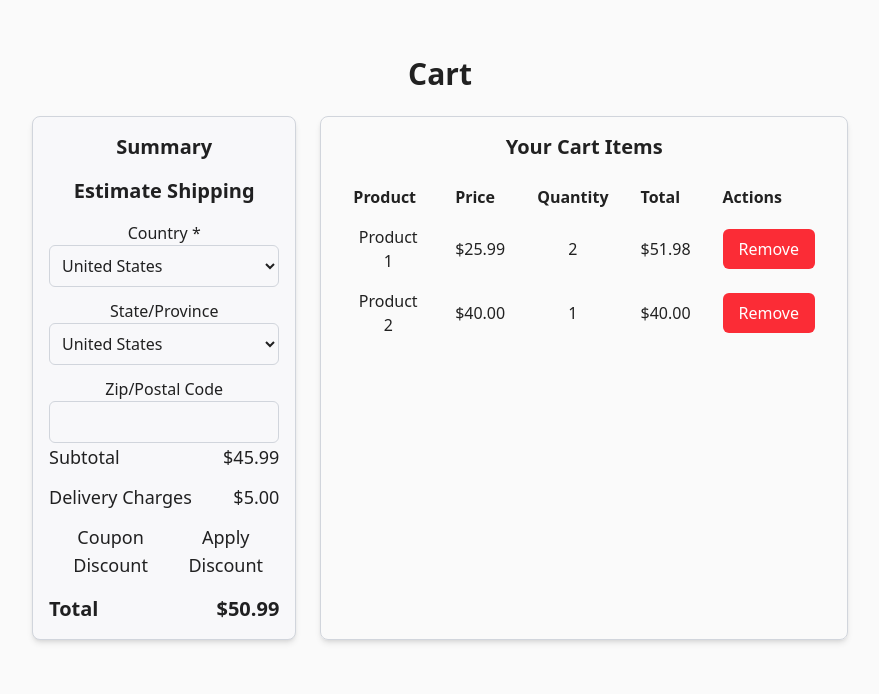
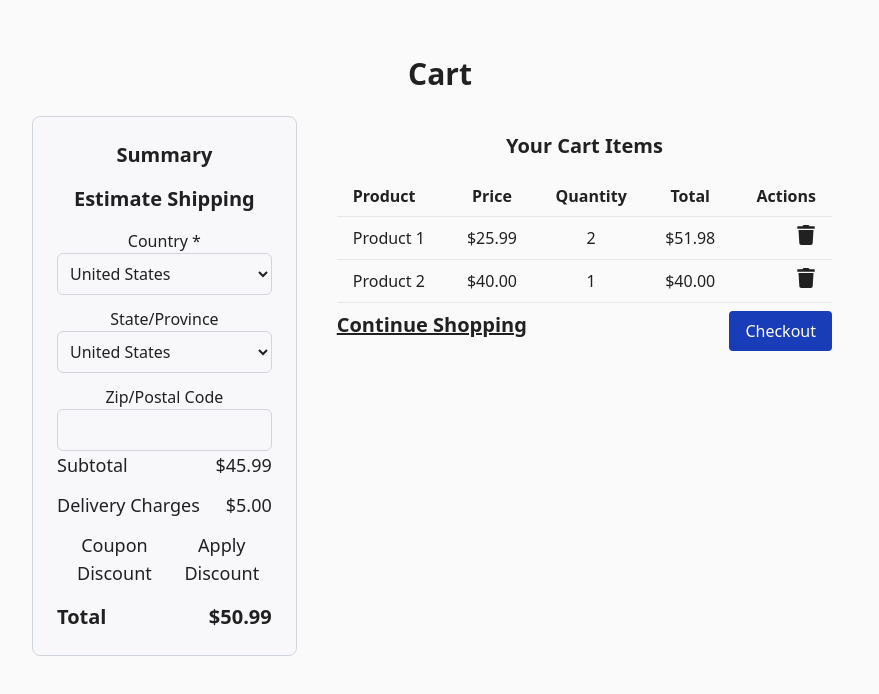
Before and after one commit to MTS-Services/React-ecommerce-frontend, a React (Vite) app: page / in a window 1280 px wide. Shown: the top 694 px of the page, without its empty margins (200-1079 px from the left). Built offline with nearby package versions, Linux system fonts and the light colour scheme.

Commit message:
fix: changes npm package

```diff
--- a/package.json
+++ b/package.json
@@ -13,6 +13,7 @@
     "@tailwindcss/vite": "^4.0.14",
     "react": "^19.0.0",
     "react-dom": "^19.0.0",
+    "react-icons": "^5.5.0",
     "react-router-dom": "^7.3.0"
   },
   "devDependencies": {
--- a/src/pages/cart/CartView.jsx
+++ b/src/pages/cart/CartView.jsx
@@ -1,4 +1,5 @@
 import React, { useState } from "react";
+import { FaTrash } from "react-icons/fa";
 
 const CartView = () => {
   return (
@@ -6,7 +7,7 @@ const CartView = () => {
       <h1 className="mb-6 text-3xl font-semibold">Cart</h1>
       <div className="flex gap-6">
         {/* Left Column: Summary */}
-        <div className="w-1/3 rounded-lg border border-gray-300 bg-[#f8f8fa] p-4 shadow-md">
+        <div className="w-1/3 rounded-lg border border-gray-300 bg-[#f8f8fa] p-6">
           <div>
             <h2 className="mb-4 text-xl font-semibold">Summary</h2>
             <h2 className="mb-4 text-xl font-semibold">Estimate Shipping</h2>
@@ -69,44 +70,53 @@ const CartView = () => {
         </div>
 
         {/* Right Column: Product Item Table */}
-        <div className="w-2/3 rounded-lg border border-gray-300 p-4 shadow-md">
+        <div className="w-2/3 space-y-2 rounded-lg p-4">
           <h2 className="mb-4 text-xl font-semibold">Your Cart Items</h2>
           <table className="w-full table-auto">
-            <thead>
+            <thead className="border-b border-b-gray-200">
               <tr>
                 <th className="px-4 py-2 text-left">Product</th>
-                <th className="px-4 py-2 text-left">Price</th>
-                <th className="px-4 py-2 text-left">Quantity</th>
-                <th className="px-4 py-2 text-left">Total</th>
-                <th className="px-4 py-2 text-left">Actions</th>
+                <th className="px-4 py-2 text-center">Price</th>
+                <th className="px-4 py-2 text-center">Quantity</th>
+                <th className="px-4 py-2 text-center">Total</th>
+                <th className="px-4 py-2 text-right">Actions</th>
               </tr>
             </thead>
             <tbody>
-              <tr>
-                <td className="px-4 py-2">Product 1</td>
-                <td className="px-4 py-2">$25.99</td>
-                <td className="px-4 py-2">2</td>
-                <td className="px-4 py-2">$51.98</td>
-                <td className="px-4 py-2">
-                  <button className="rounded-md bg-red-500 px-4 py-2 text-white">
-                    Remove
+              <tr className="border-b border-b-gray-200">
+                <td className="px-4 py-2 text-left">Product 1</td>
+                <td className="px-4 py-2 text-center">$25.99</td>
+                <td className="px-4 py-2 text-center">2</td>
+                <td className="px-4 py-2 text-center">$51.98</td>
+                <td className="px-4 py-2 text-right">
+                  <button className="cursor-pointer">
+                    <FaTrash className="h-5 w-5" />
                   </button>
                 </td>
               </tr>
 
-              <tr>
-                <td className="px-4 py-2">Product 2</td>
-                <td className="px-4 py-2">$40.00</td>
-                <td className="px-4 py-2">1</td>
-                <td className="px-4 py-2">$40.00</td>
-                <td className="px-4 py-2">
-                  <button className="rounded-md bg-red-500 px-4 py-2 text-white">
-                    Remove
+              <tr className="border-b border-b-gray-200">
+                <td className="px-4 py-2 text-left">Product 2</td>
+                <td className="px-4 py-2 text-center">$40.00</td>
+                <td className="px-4 py-2 text-center">1</td>
+                <td className="px-4 py-2 text-center">$40.00</td>
+                <td className="px-4 py-2 text-right">
+                  <button className="cursor-pointer">
+                    <FaTrash className="h-5 w-5" />
                   </button>
                 </td>
               </tr>
             </tbody>
           </table>
+
+          <div className="flex justify-between">
+            <a href="#" className="cursor-pointer text-xl font-bold underline">
+              Continue Shopping
+            </a>
+            <button className="cursor-pointer rounded-sm bg-blue-800 px-4 py-2 text-white">
+              Checkout
+            </button>
+          </div>
         </div>
       </div>
     </section>
```
Also changed, not shown: 1 other file (tests, documents, lock files or other folders).
